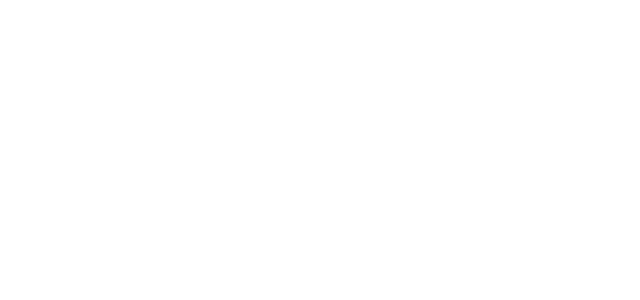
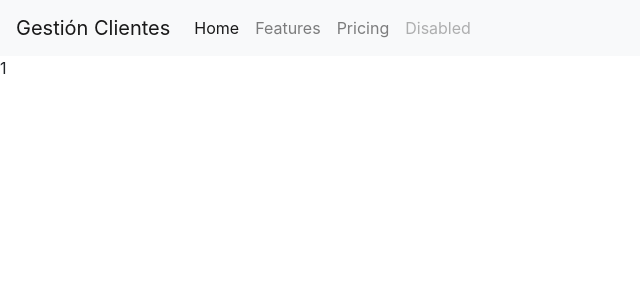
Before and after one commit to Seplarui/gestionClientes, an Angular app in the folder front/front/: page /inicio/1 in a window 1280 px wide. Before the commit this address led to /. Shown: the top 300 px of the page, without its empty margins (0-640 px from the left). Built offline with nearby package versions, Linux system fonts and the light colour scheme.

Commit message:
tipoUsuario

```diff
--- a/front/front/src/app/app-routing.module.ts
+++ b/front/front/src/app/app-routing.module.ts
@@ -1,12 +1,12 @@
 import { NgModule } from '@angular/core';
 import { Routes, RouterModule } from '@angular/router';
 import { LoginComponent } from './components/login/login.component';
-import { CheckLoginComponent } from './components/check-login/check-login.component';
+import { HomeComponent } from './components/home/home.component';
 
 
 const routes: Routes = [
   { path: '', component: LoginComponent },
-  { path: 'checklogin', component: CheckLoginComponent }
+  { path: 'inicio/:tipousuario', component: HomeComponent }
 ];
 
 @NgModule({
--- a/front/front/src/app/components/home/home.component.html
+++ b/front/front/src/app/components/home/home.component.html
@@ -1 +1,28 @@
-<app-navbar></app-navbar>
+<!DOCTYPE html>
+<html lang="es">
+<head>
+  <meta charset="UTF-8">
+  <meta name="viewport" content="width=device-width, initial-scale=1.0">
+  <title>Document</title>
+</head>
+<body>
+  <nav class="navbar navbar-expand-lg navbar-light bg-light">
+    <a class="navbar-brand" href="#">Gestión Clientes</a>
+    <button class="navbar-toggler" type="button" data-toggle="collapse" data-target="#navbarNavAltMarkup" aria-controls="navbarNavAltMarkup" aria-expanded="false" aria-label="Toggle navigation">
+      <span class="navbar-toggler-icon"></span>
+    </button>
+    <div class="collapse navbar-collapse" id="navbarNavAltMarkup">
+      <div class="navbar-nav">
+        <a class="nav-item nav-link active" href="#">Home <span class="sr-only">(current)</span></a>
+        <a class="nav-item nav-link" href="#">Features</a>
+        <a class="nav-item nav-link" href="#">Pricing</a>
+        <a class="nav-item nav-link disabled" href="#">Disabled</a>
+      </div>
+    </div>
+  </nav>
+ {{tipoUsuario}}
+</body>
+</html>
+<script>
+
+</script>
--- a/front/front/src/app/components/home/home.component.ts
+++ b/front/front/src/app/components/home/home.component.ts
@@ -1,4 +1,5 @@
 import { Component, OnInit } from '@angular/core';
+import { ActivatedRoute } from '@angular/router';
 
 @Component({
   selector: 'app-home',
@@ -7,9 +8,11 @@ import { Component, OnInit } from '@angular/core';
 })
 export class HomeComponent implements OnInit {
 
-  constructor() { }
+  tipoUsuario: any;
+  constructor(private _route: ActivatedRoute) {
+    this.tipoUsuario = this._route.snapshot.paramMap.get('tipousuario');
+  }
 
   ngOnInit(): void {
   }
-
 }
--- a/front/front/src/app/components/login/login.component.html
+++ b/front/front/src/app/components/login/login.component.html
@@ -1,12 +1,11 @@
-<app-navbar></app-navbar>
 <div class="container">
   <div class="jumbotron">
     <div class="row">
       <div class="col-md-4 offset-md-2">
-        <button type="button" class="btn btn-primary">Administrador</button>
+        <button type="button" class="btn btn-primary" routerLink="/inicio/0" >Administrador</button>
       </div>
       <div class="col-md-4 offset-md-2">
-        <button type="button" class="btn btn-primary">Usuario</button>
+        <button type="button" class="btn btn-primary" routerLink="/inicio/1">Usuario</button>
       </div>
     </div>
   </div>
--- a/front/front/src/app/components/navbar/navbar.component.html
+++ b/front/front/src/app/components/navbar/navbar.component.html
@@ -1,5 +1,5 @@
 <nav class="navbar navbar-expand-lg navbar-light bg-light">
-  <a class="navbar-brand" href="#">Navbar</a>
+  <a class="navbar-brand" href="#">Gestión Clientes</a>
   <button class="navbar-toggler" type="button" data-toggle="collapse" data-target="#navbarNavAltMarkup" aria-controls="navbarNavAltMarkup" aria-expanded="false" aria-label="Toggle navigation">
     <span class="navbar-toggler-icon"></span>
   </button>
```
